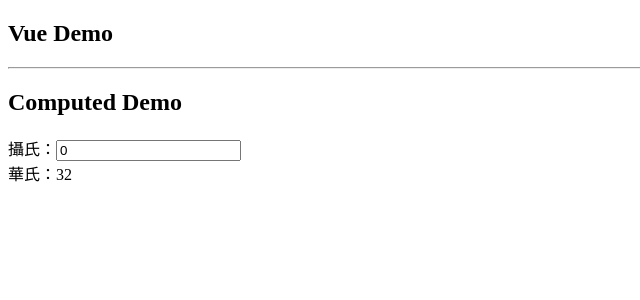
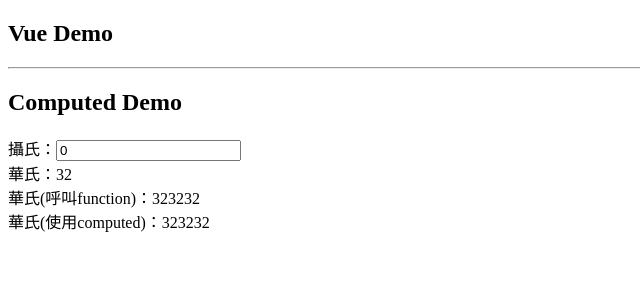
Before and after one commit to HsiaoHungWang/vue-demo, a Vue app: page / in a window 1280 px wide. Shown: the top 300 px of the page, without its empty margins (0-640 px from the left). Built offline with nearby package versions, Linux system fonts and the light colour scheme.

Commit message:
Computed 的使用

```diff
--- a/src/components/ComputedDemo.vue
+++ b/src/components/ComputedDemo.vue
@@ -1,14 +1,24 @@
 <script setup>
-import { ref } from 'vue';
+import { computed, ref } from 'vue';
 
     const celsius = ref(0)
+    const TempatureConvert = ()=>{
+        console.log('TempatureConvert')
+        return celsius.value * 9 / 5 + 32
+    }
+    const fahrenheit = computed(()=>{
+        console.log('computed')
+        return celsius.value * 9 / 5 + 32
+    })
 </script>
 
 <template>
     <div>
      <h2>Computed Demo</h2>
-     <div>攝氏：<input type="text" v-model.lazy="celsius"></div>
-     <div>華氏：{{ celsius * 9 / 5 + 32}}</div>
+     <div>攝氏：<input type="text" v-model.lazy.number="celsius"></div>
+     <div>華氏：{{ celsius * 9 / 5 + 32 }}</div>
+     <div>華氏(呼叫function)：{{ TempatureConvert() }}{{ TempatureConvert() }}{{ TempatureConvert() }}</div>
+     <div>華氏(使用computed)：{{fahrenheit}}{{fahrenheit}}{{fahrenheit}}</div>
     </div>
 </template>
 
```
